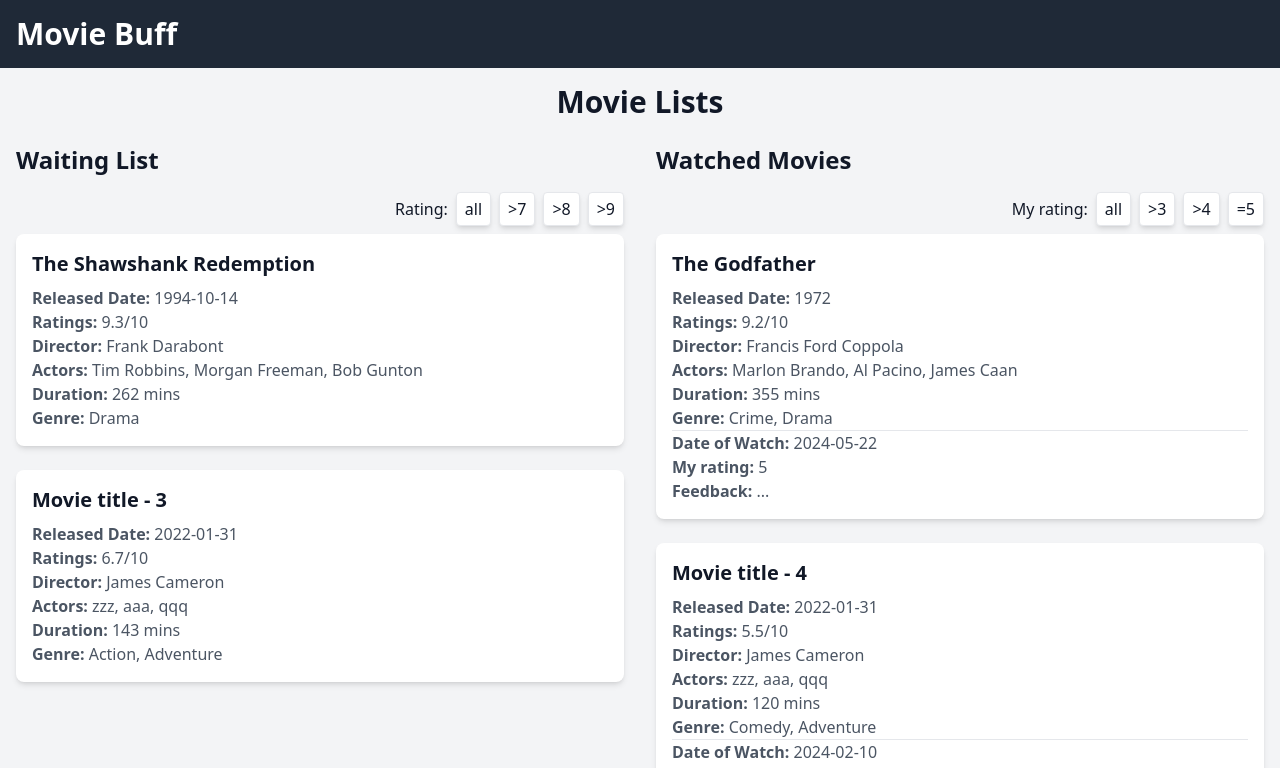
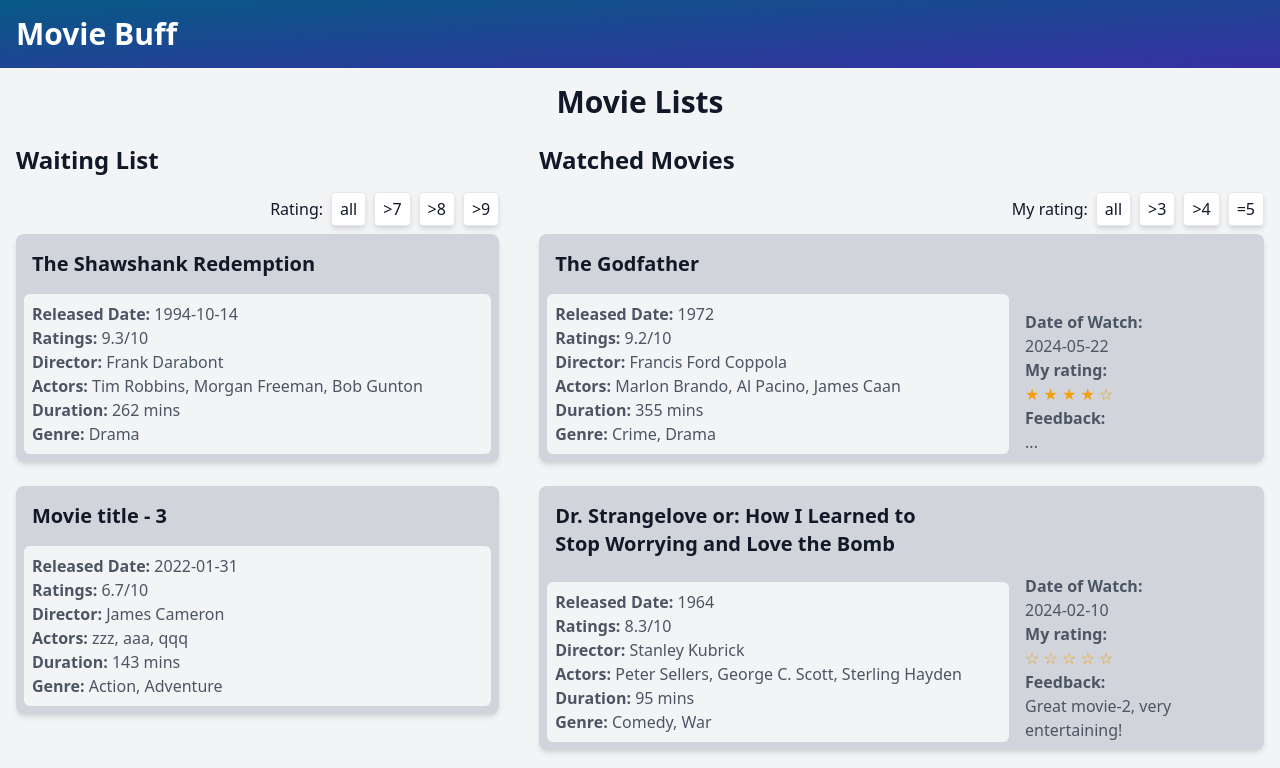
Before and after one commit to Gulmina/wd51-contentfull, a React (Vite) app: page / in a window 1280 px wide. Shown: the top 768 px of the page. Built offline with nearby package versions, Linux system fonts and the light colour scheme.

Commit message:
some style update & add star rating

```diff
--- a/src/components/Footer.jsx
+++ b/src/components/Footer.jsx
@@ -1,9 +1,9 @@
 const Footer = () => {
 
     return (
-        <footer className="bg-gray-800 text-white py-4 mt-8">
+        <footer className="bg-gradient-to-br from-sky-800 to-indigo-800 text-white py-4 mt-8">
             <div className="container mx-auto text-center">
-                <p>&copy; 2024 Movie Buff. All rights reserved.</p>
+                <p>&copy; 2024 WD-51 Movie Buff. All rights reserved.</p>
             </div>
         </footer>
     )
--- a/src/components/Header.jsx
+++ b/src/components/Header.jsx
@@ -1,7 +1,7 @@
 const Header = () => {
 
     return (
-        <header className="bg-gray-800 text-white py-4">
+        <header className="bg-gradient-to-br from-sky-800 to-indigo-800 text-white py-4">
             <div className="container mx-auto px-4">
                 <h1 className="text-3xl font-bold">Movie Buff</h1>
             </div>
--- a/src/components/Main.jsx
+++ b/src/components/Main.jsx
@@ -8,7 +8,7 @@ const Main = ({ allMovies }) => {
         <div className="container mx-auto p-4">
             <h2 className="text-3xl font-bold mb-6 text-center">Movie Lists</h2>
 
-            <div className="grid grid-cols-1 md:grid-cols-2 gap-8">
+            <div className="grid grid-cols-1 md:grid-cols-[2fr_3fr] gap-10">
                 <section>
                     <h3 className="text-2xl font-semibold mb-4">Waiting List</h3>
                     <p className="flex justify-end items-center gap-2 my-2">Rating:
--- a/src/components/MovieCard.jsx
+++ b/src/components/MovieCard.jsx
@@ -3,10 +3,14 @@ const MovieCard = ({ movie }) => {
     // console.log('Movie', movie)
     const actorsList = movie.actors.join(', ');
     const genreList = movie.genre.join(', ');
+    const starRating = Array(5).fill().map((_, i) => movie.my_rating > i + 1 ? "★" : "☆").join(" ")
+    console.log('starRating', starRating)
 
     return (
-        <li className="bg-white p-4 rounded-lg shadow-md">
-            <h4 className="text-xl font-semibold mb-2">{movie.title}</h4>
+        <li className="bg-gray-300 p-2 rounded-lg shadow-md">
+            <h4 className="text-balance text-xl font-semibold mb-2 p-2">{movie.title}</h4>
+            <div className={`grid gap-4 items-end ${movie.watched_date ? 'grid-cols-[2fr_1fr]'  : '' }`}>
+                <div className="rounded-md bg-gray-100 p-2">
                     <p className="text-gray-600"><strong>Released
                         Date:</strong> {movie.realeased_date}</p>
                     <p className="text-gray-600">
@@ -18,19 +22,20 @@ const MovieCard = ({ movie }) => {
                     <p className="text-gray-600">
                         <strong>Duration:</strong> {movie.duration} mins</p>
                     <p className="text-gray-600"><strong>Genre:</strong> {genreList}</p>
+                </div>
                 {
                     movie.watched_date
                     &&
-                <>
-                    <hr/>
+                    <div>
                         <p className="text-gray-600"><strong>Date of
-                        Watch:</strong> {movie.watched_date}</p>
+                            Watch:</strong><br/>{movie.watched_date}</p>
                         <p className="text-gray-600">
-                        <strong>My rating:</strong> {movie.my_rating}</p>
+                                <strong>My rating:</strong><br/><span className="text-amber-500">{ starRating }</span> </p>
                         <p className="text-gray-600">
-                        <strong>Feedback:</strong> {movie.feedback}</p>
-                </>
+                            <strong>Feedback:</strong><br/>{movie.feedback}</p>
+                    </div>
                 }
+            </div>
         </li>
     )
 };
--- a/src/data/fakeMoviesList.json
+++ b/src/data/fakeMoviesList.json
@@ -53,17 +53,17 @@
     {
         "id": "1005004",
         "created_at": "2021-01-31T11:05:47.000Z",
-        "title": "Movie title - 4",
-        "realeased_date": "2022-01-31",
-        "ratings": [5.5, 10],
-        "director": "James Cameron",
+        "title": "Dr. Strangelove or: How I Learned to Stop Worrying and Love the Bomb",
+        "realeased_date": "1964",
+        "ratings": [8.3, 10],
+        "director": "Stanley Kubrick",
         "actors": [
-            "zzz",
-            "aaa",
-            "qqq"
+            "Peter Sellers",
+            "George C. Scott",
+            "Sterling Hayden"
         ],
-        "duration": 120,
-        "genre": ["Comedy", "Adventure"],
+        "duration": 95,
+        "genre": ["Comedy", "War"],
         "watched_date": "2024-02-10",
         "feedback": "Great movie-2, very entertaining!",
         "my_rating": 0
```
Lines whose indentation alone changed are shown as unchanged.
